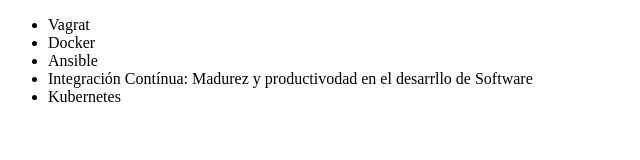
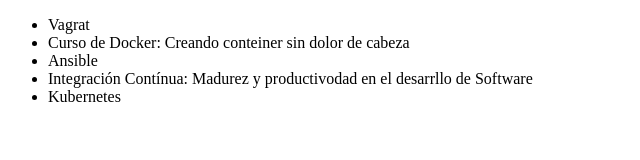
Before and after one commit to aristobulo99/alura-git, a plain HTML site: page index.html in a window 1280 px wide. Shown: the whole page, without its empty margins (0-640 px from the left). Drawn offline with Linux system fonts and the light colour scheme.

Commit message:
actualizando el nombre curso de Docker.

```diff
--- a/index.html
+++ b/index.html
@@ -9,7 +9,7 @@
 <body>
     <ul>
         <li>Vagrat</li>
-        <li>Docker</li>
+        <li>Curso de Docker: Creando conteiner sin dolor de cabeza</li>
         <li>Ansible</li>
         <li>Integración Contínua: Madurez y productivodad en el desarrllo de Software</li>
         <li>Kubernetes</li>
```
